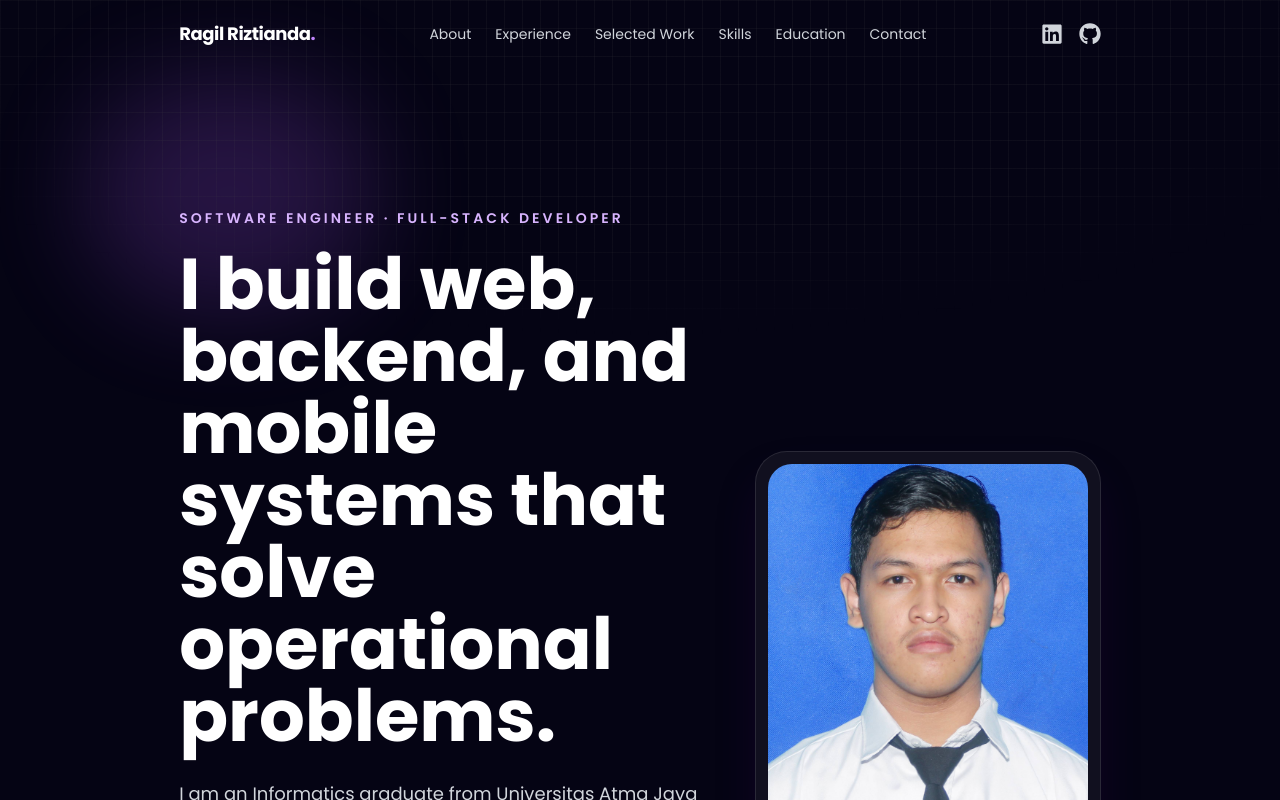
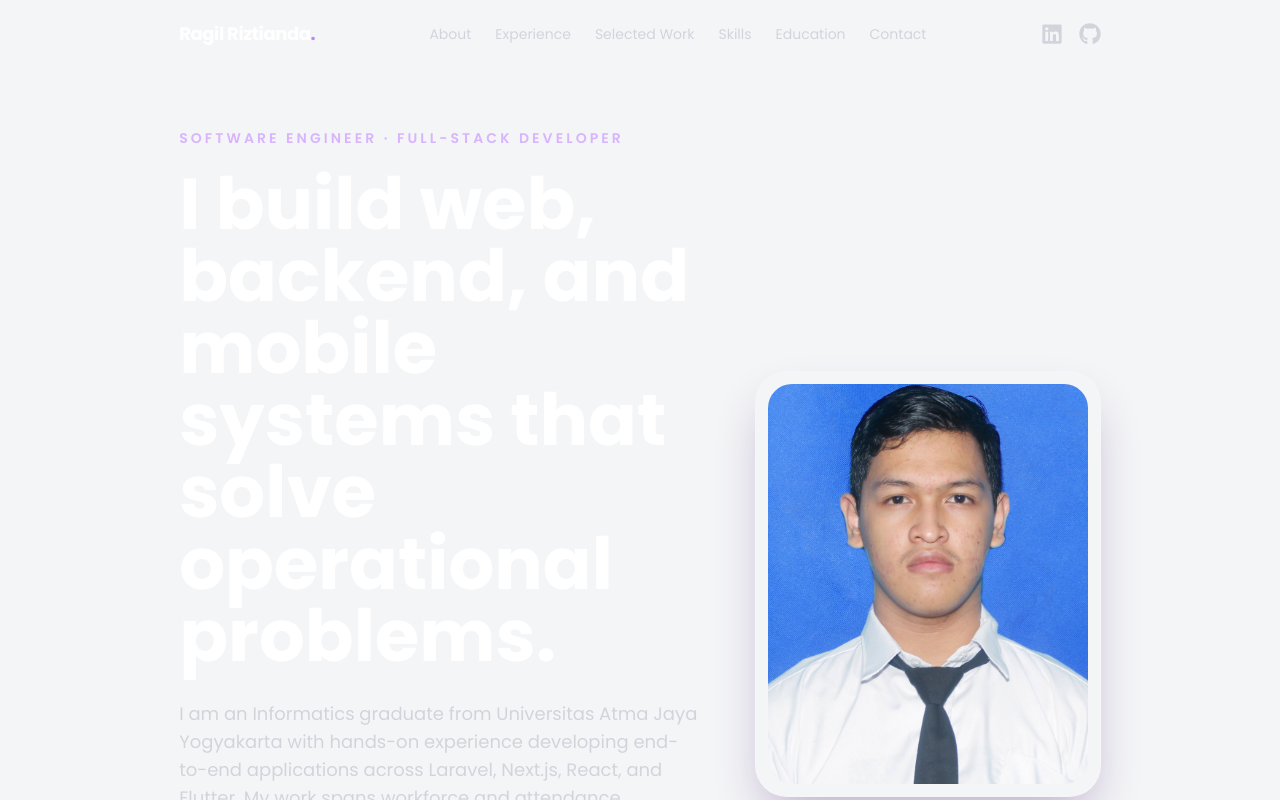
Before and after one commit to ragil1001/ragil-riztianda, a React (Vite) app: page / in a window 1280 px wide. Shown: the top 800 px of the page. Built offline with nearby package versions, Linux system fonts and the light colour scheme.

Commit message:
design: rebuild portfolio foundation with taste-skill direction

```diff
--- a/src/App.jsx
+++ b/src/App.jsx
@@ -1,34 +1,26 @@
 import React from "react";
 import Navbar from "./components/Navbar/Navbar";
 import About from "./components/About/About";
+import Work from "./components/Work/Work";
 import Experience from "./components/Experience/Experience";
-import Work from "./components/Work/Work";
 import Skills from "./components/Skills/Skills";
 import Education from "./components/Education/Education";
 import Contact from "./components/Contact/Contact";
 import Footer from "./components/Footer/Footer";
-import BlurBlob from "./components/BlurBlob";
 
 const App = () => {
   return (
-    <div className="min-h-screen bg-[#050414] text-white">
-      <BlurBlob
-        position={{ top: "24%", left: "18%" }}
-        size={{ width: "28%", height: "36%" }}
-      />
-
-      <div className="absolute inset-0 bg-[linear-gradient(to_right,#4f4f4f20_1px,transparent_1px),linear-gradient(to_bottom,#4f4f4f20_1px,transparent_1px)] bg-[size:18px_28px] [mask-image:radial-gradient(ellipse_65%_42%_at_50%_0%,#000_70%,transparent_100%)]" />
-
-      <div className="relative pt-20">
-        <Navbar />
+    <div className="min-h-screen overflow-x-clip bg-[#f4f5f7] text-[#101216] selection:bg-[#2055ff] selection:text-white">
+      <Navbar />
+      <main>
         <About />
+        <Work />
         <Experience />
-        <Work />
         <Skills />
         <Education />
         <Contact />
-        <Footer />
-      </div>
+      </main>
+      <Footer />
     </div>
   );
 };
```
